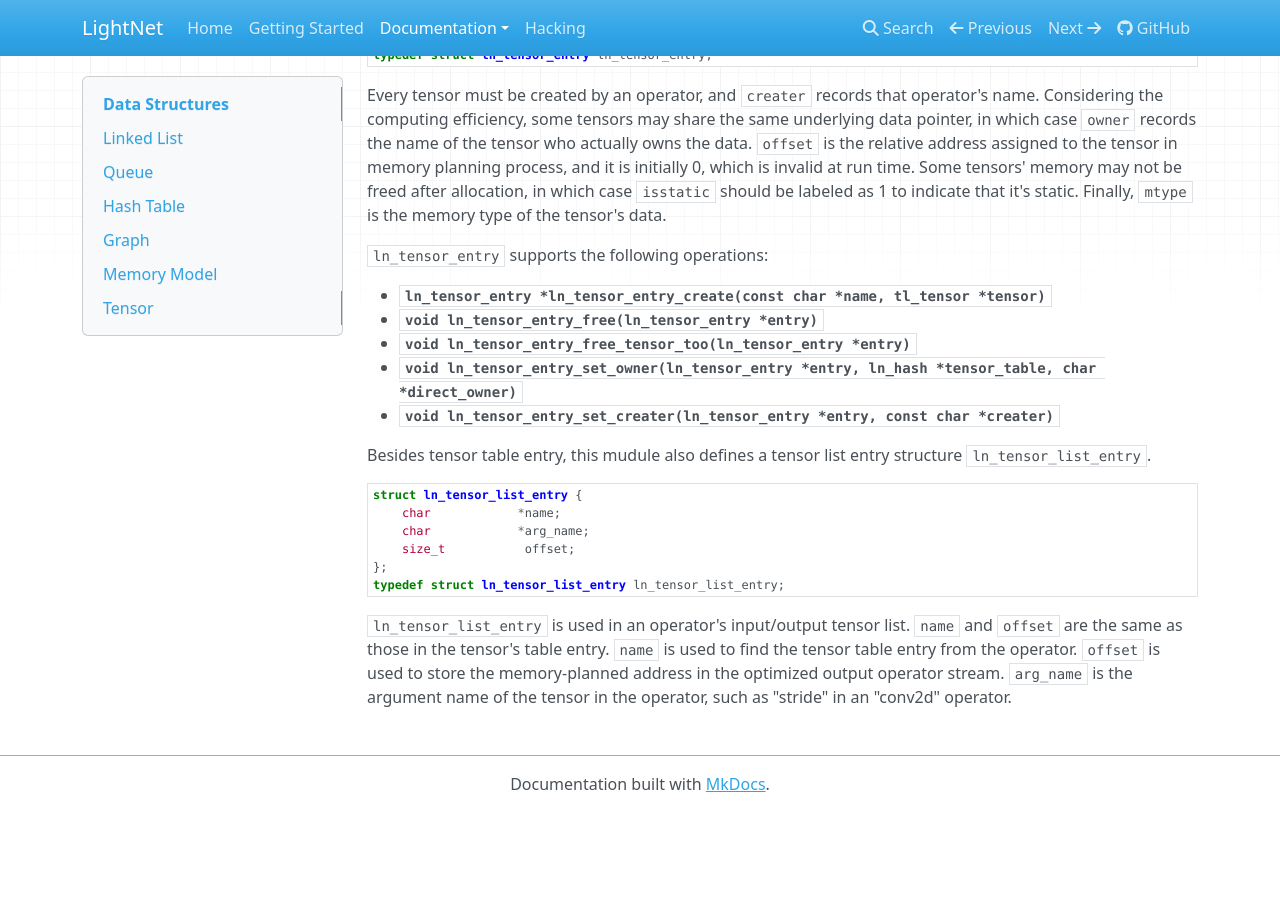
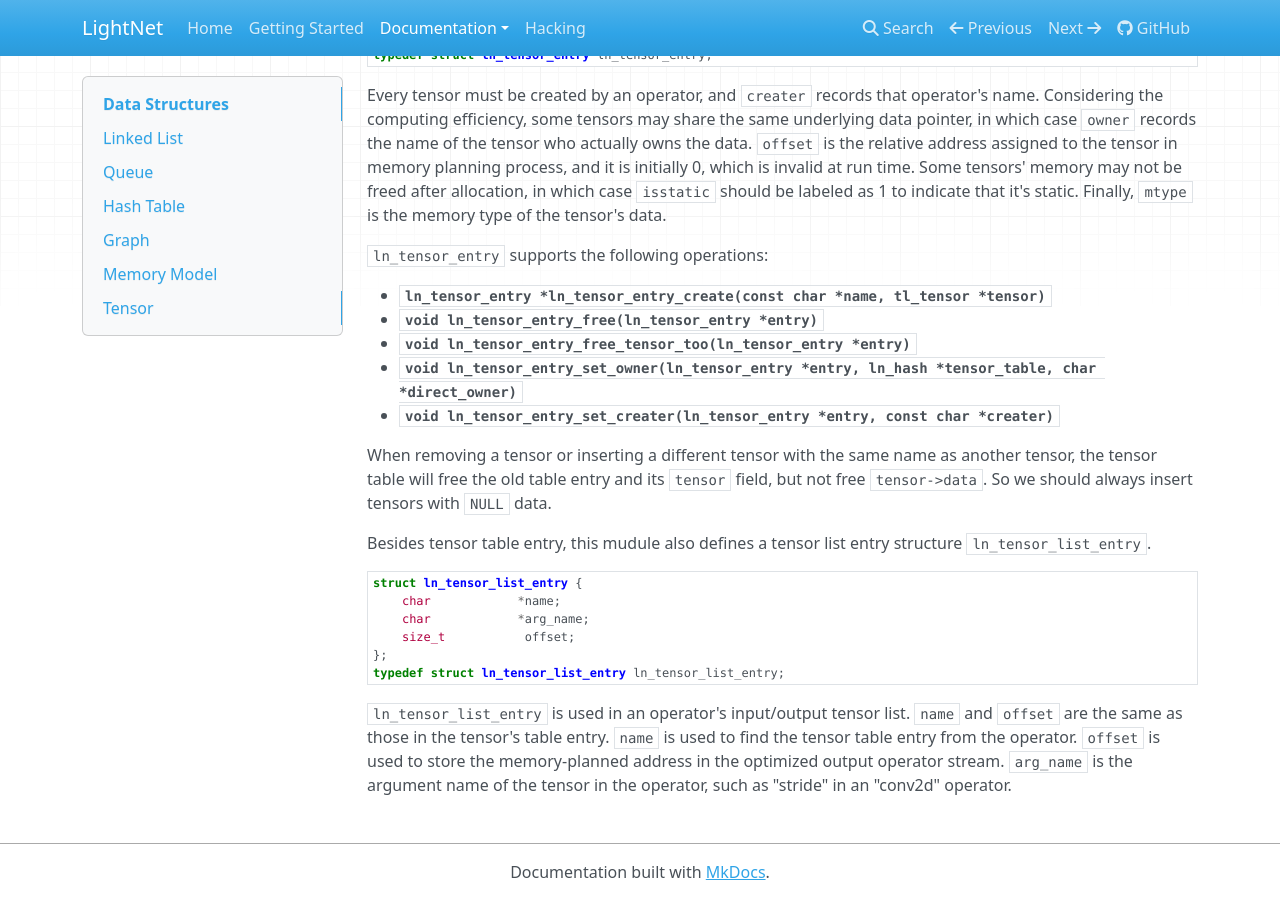
Before and after one commit to zhaozhixu/LightNet, an MkDocs documentation site: the page built from docs/Documentation/Data-Structures.md, in a window 1280 px wide and 900 px high, scrolled down 10512 px. Built offline with MkDocs 1.6.1, drawn with Linux system fonts in a browser that asks for light colours; comment, search, counter and statistics services are not loaded; before the commit the page ends 11324 px from its top, so only the background shows below that.

Commit message:
doing Tensor in docs

```diff
--- a/docs/Documentation/Data-Structures.md
+++ b/docs/Documentation/Data-Structures.md
@@ -566,6 +566,10 @@ case `isstatic` should be labeled as 1 to indicate that it's static. Finally,
 - **`void ln_tensor_entry_set_owner(ln_tensor_entry *entry, ln_hash *tensor_table, char *direct_owner)`**
 - **`void ln_tensor_entry_set_creater(ln_tensor_entry *entry, const char *creater)`**
 
+When removing a tensor or inserting a different tensor with the same name
+as another tensor, the tensor table will free the old table entry and its
+`tensor` field, but not free `tensor->data`. So we should always insert tensors
+with `NULL` data.
 
 Besides tensor table entry, this mudule also defines a tensor list entry
 structure `ln_tensor_list_entry`.
```
Also changed, not shown: 1 other file.
